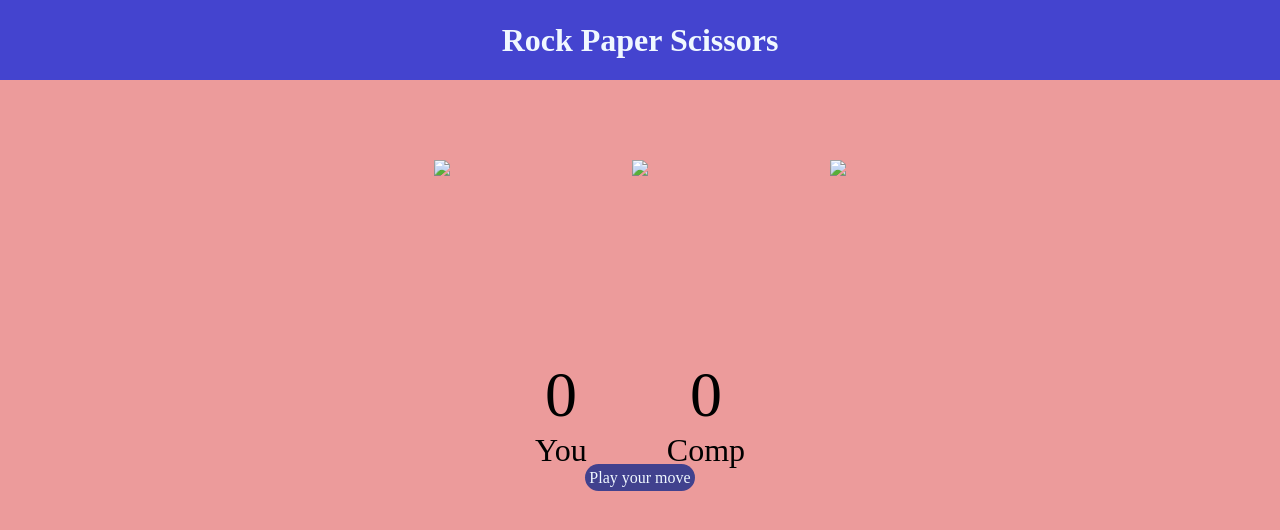
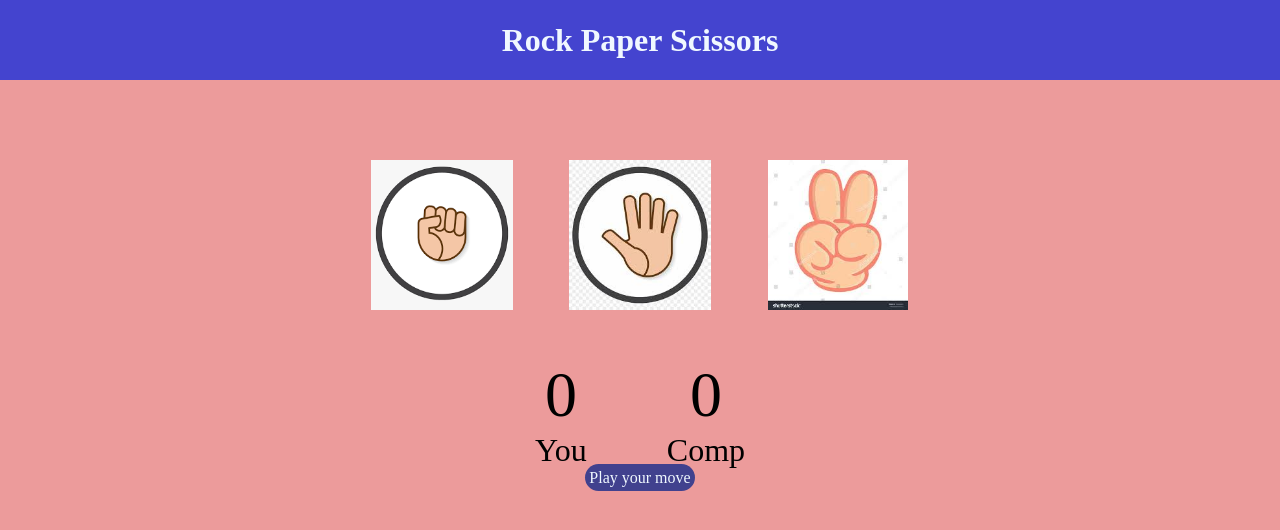
Before and after one commit to shuklakajal17/Game, a plain HTML site: page index.html in a window 1280 px wide. Drawn offline with Linux system fonts and the light colour scheme; the site is published under a folder, as on GitHub Pages, so addresses that start at the root find nothing.

Commit message:
Update index.html

```diff
--- a/index.html
+++ b/index.html
@@ -10,13 +10,13 @@
   <h1> Rock Paper Scissors </h1>
   <div class="choices">
     <div class="choice" id="rock">
-    <img src="/rock_image.png">
+    <img src="./rock_image.png">
   </div>
   <div class="choice" id="paper">
-    <img src="/paper_image.jpeg">
+    <img src="./paper_image.jpeg">
   </div>
   <div class="choice" id="scissors">
-    <img src="/scissors_image.jpeg">
+    <img src="./scissors_image.jpeg">
   </div>
 </div>
 
```
